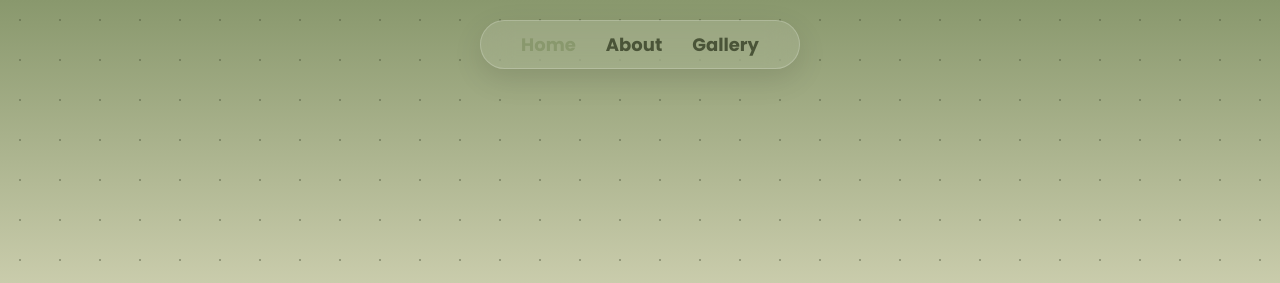
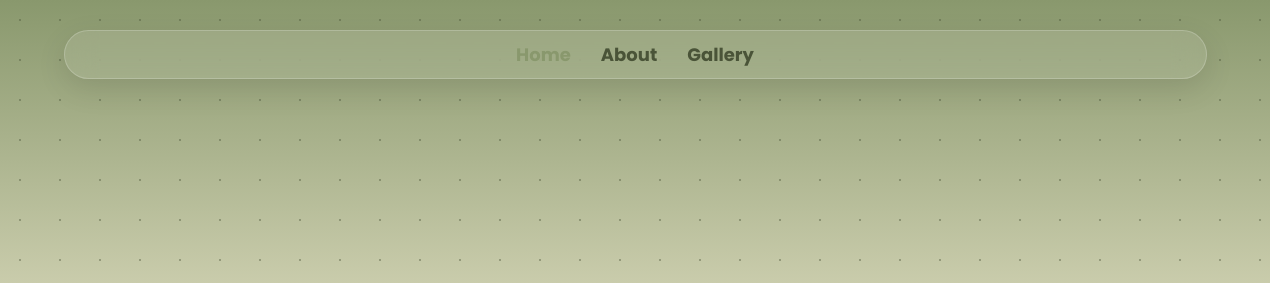
Before and after one commit to ryionaes/Beladas-Portfolio, a plain HTML site: page index.html in a window 1280 px wide. Shown: the top 283 px of the page. Drawn offline with Linux system fonts and the light colour scheme.

Commit message:
finally worked

```diff
--- a/style.css
+++ b/style.css
@@ -12,7 +12,10 @@
 
 html {
     height: 100%;
+    overflow-y: scroll;
+    scrollbar-gutter: stable;
 }
+
 
 body {
     min-height: 100vh;
@@ -39,8 +42,9 @@ nav {
     -webkit-backdrop-filter: blur(15px);
     border: 1px solid rgba(255, 255, 255, 0.2);
 
-    width: fit-content;
-    margin: 20px auto;
+    width: 90%;
+    max-width: 1200px;
+    margin: 30px auto;
     padding: 10px 40px;
     border-radius: 50px;     /* Ginagawang pill-shaped ang container ng navigation. */
 
@@ -103,6 +107,9 @@ section {
     background-color: transparent;
     min-height: auto;
     flex:1;
+    max-width: 1200px;
+    max-height: 80vh;
+    margin: 0 auto;
     position: relative;
     z-index: 1;
 }
@@ -814,3 +821,23 @@ footer p {
         letter-spacing: 0.5px;
     }
 }
+
+/* Chrome, Edge */
+::-webkit-scrollbar {
+    width: 10px;
+}
+
+::-webkit-scrollbar-track {
+    background: rgba(246, 240, 215, 0.3); /* transparent cream */
+    border-radius: 10px;
+}
+
+::-webkit-scrollbar-thumb {
+    background: rgba(137, 152, 109, 0.6); /* semi-transparent matcha */
+    border-radius: 10px;
+}
+
+
+::-webkit-scrollbar-thumb:hover {
+    background: #4a5438;
+}
```
